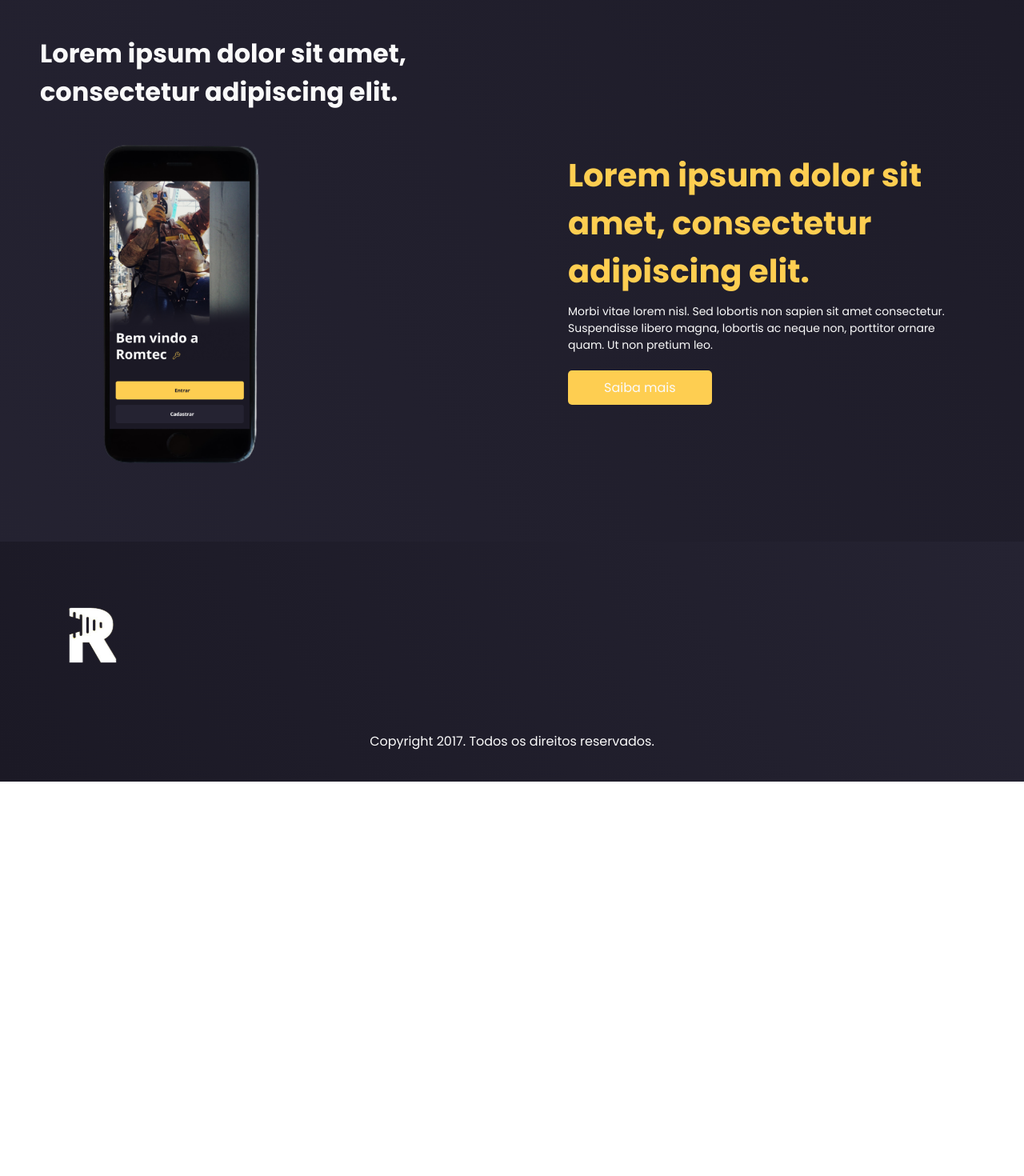
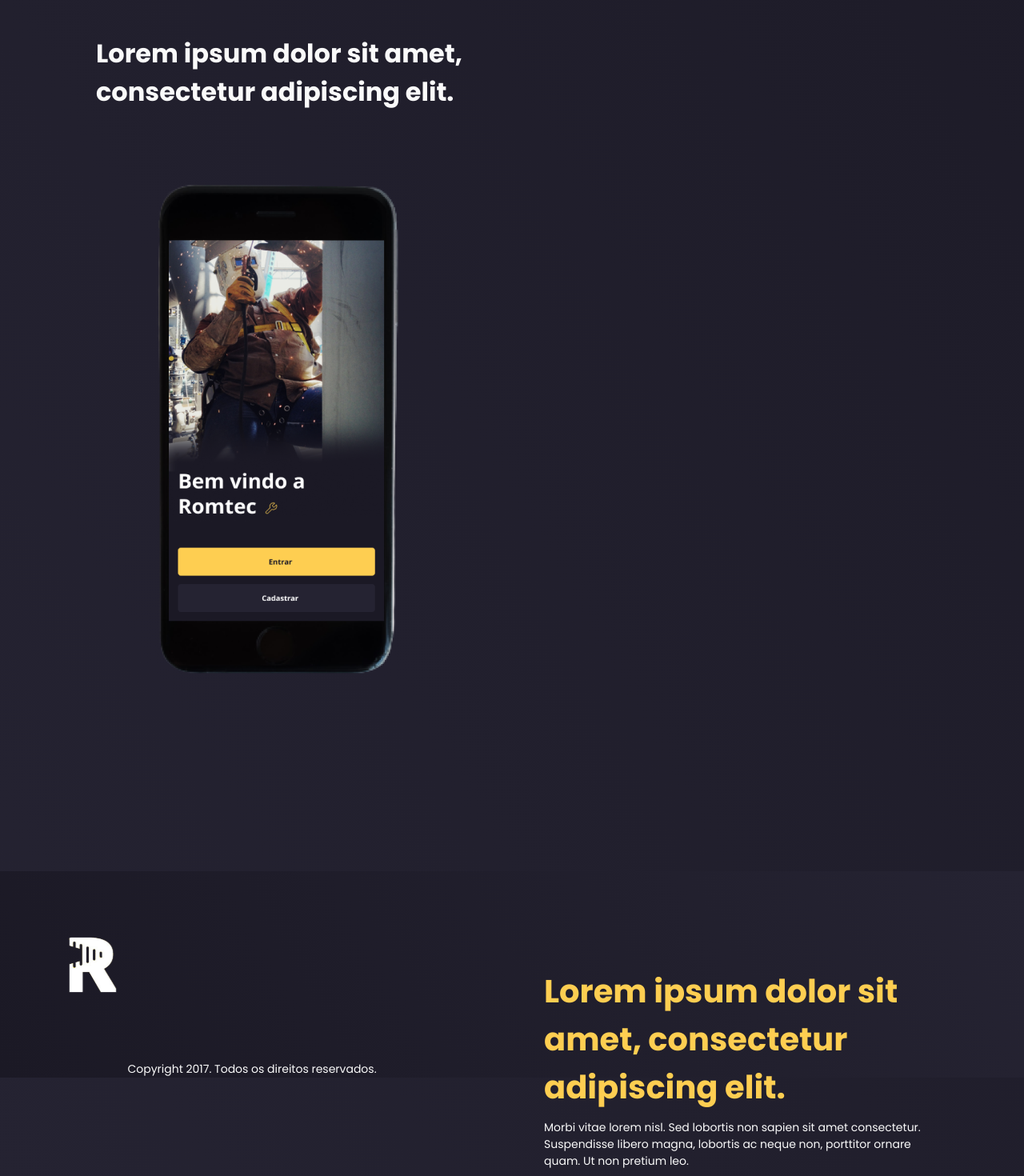
Before and after one commit to 42Dias/institutional-romtec, a React (Create React App) app: page / in a window 1280 px wide. Shown: the part 1260-2730 px from the top of the page at 80% size. Before the commit the page ends 2237 px from the top, so only its background shows below. Built offline with nearby package versions, Linux system fonts and the light colour scheme.

Commit message:
page finished

```diff
--- a/src/App.styled.js
+++ b/src/App.styled.js
@@ -27,6 +27,8 @@ export const Nav = styled.nav`
 `
 
 export const ContentHeader = styled.div`
+  margin: 0 0 0 80px;
+
   h1 {
     color: ${theme.colors.white};
     font-weight: ${theme.font.weigths.bold};
@@ -125,12 +127,11 @@ export const ContainerPhone = styled.div`
   margin-top: 40px;
 
   img {
-    max-width: 450px;
     margin-top: -50px;
   }
 
   h1 {
-    margin: 0 0 0 50px;
+    margin: 0 0 0 120px;
     max-width: 500px;
   }
 `
@@ -138,7 +139,7 @@ export const ContainerPhone = styled.div`
 export const ContainerMain = styled.div`
   text-align: left;
   float: right;
-  margin: 0 70px 0 0;
+  margin: 170px 100px 0 0;
 
   h1 {
     color: ${theme.colors.yellow};
@@ -171,13 +172,15 @@ export const ContainerMain = styled.div`
 export const Footer = styled.footer`
   width: 100%;
   background: linear-gradient(60deg, #1b1925, #252332);
-  height: 300px;
+  height: 100%;
+  margin-top: 100px;
 
   img {
     margin: 50px;
   }
 
   span {
+    font-size: 14px;
     display: flex;
     justify-content: center;
     align-items: center;
```
